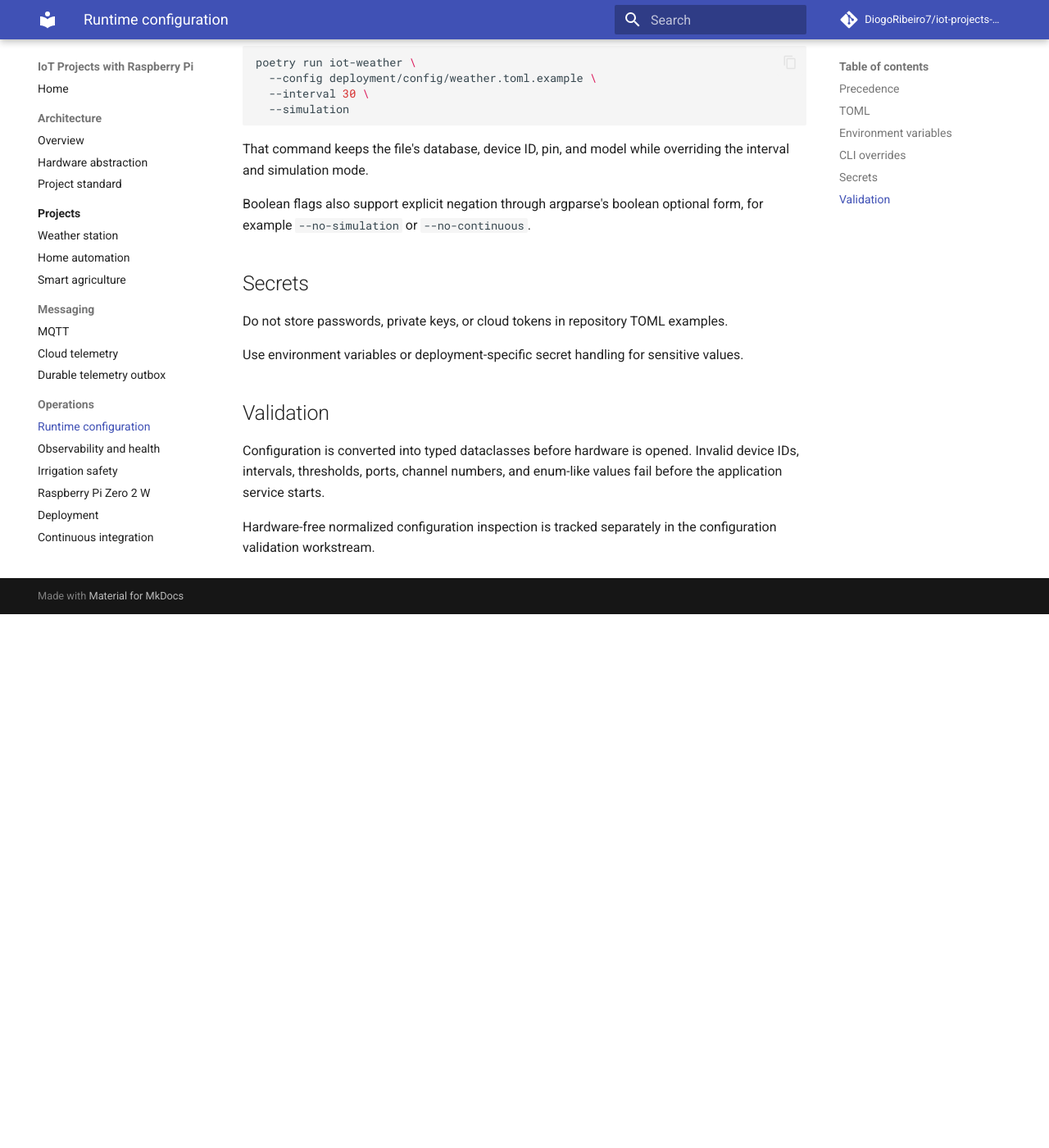
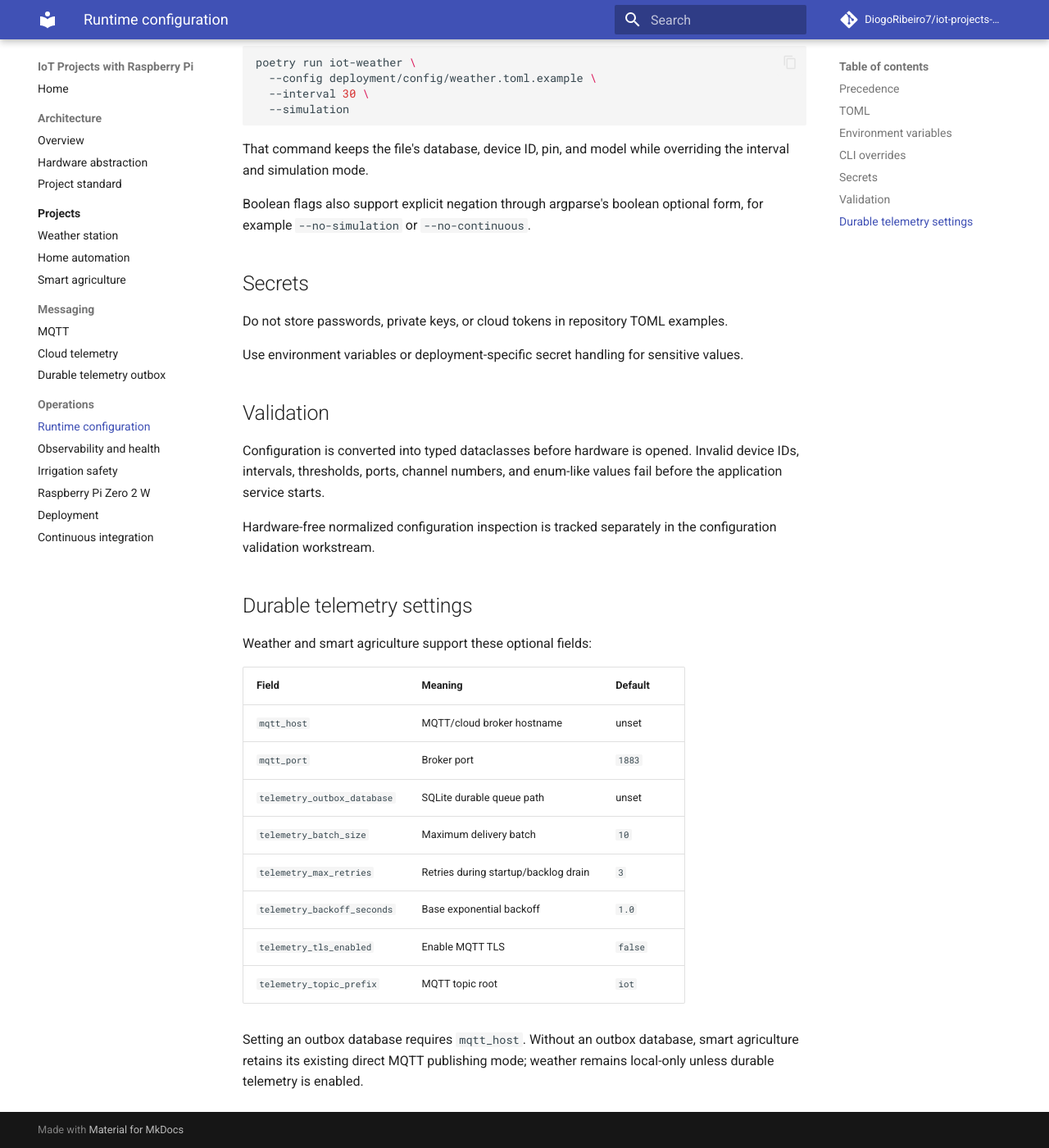
Before and after one commit to DiogoRibeiro7/iot-projects-with-pi, an MkDocs documentation site: the page built from docs/configuration.md, in a window 1280 px wide and 1400 px high, scrolled down 1424 px. Shown: the whole window at 82% size. Built offline with MkDocs 1.6.1 and Material for MkDocs 9.7.7, drawn with Linux system fonts in a browser that asks for light colours; comment, search, counter and statistics services are not loaded; before the commit the page ends 2173 px from its top, so only the background shows below that.

Commit message:
docs: document durable telemetry runtime configuration

```diff
--- a/docs/configuration.md
+++ b/docs/configuration.md
@@ -87,3 +87,23 @@ values fail before the application service starts.
 
 Hardware-free normalized configuration inspection is tracked separately in the
 configuration validation workstream.
+
+
+## Durable telemetry settings
+
+Weather and smart agriculture support these optional fields:
+
+| Field | Meaning | Default |
+| --- | --- | --- |
+| `mqtt_host` | MQTT/cloud broker hostname | unset |
+| `mqtt_port` | Broker port | `1883` |
+| `telemetry_outbox_database` | SQLite durable queue path | unset |
+| `telemetry_batch_size` | Maximum delivery batch | `10` |
+| `telemetry_max_retries` | Retries during startup/backlog drain | `3` |
+| `telemetry_backoff_seconds` | Base exponential backoff | `1.0` |
+| `telemetry_tls_enabled` | Enable MQTT TLS | `false` |
+| `telemetry_topic_prefix` | MQTT topic root | `iot` |
+
+Setting an outbox database requires `mqtt_host`. Without an outbox database,
+smart agriculture retains its existing direct MQTT publishing mode; weather
+remains local-only unless durable telemetry is enabled.
```
